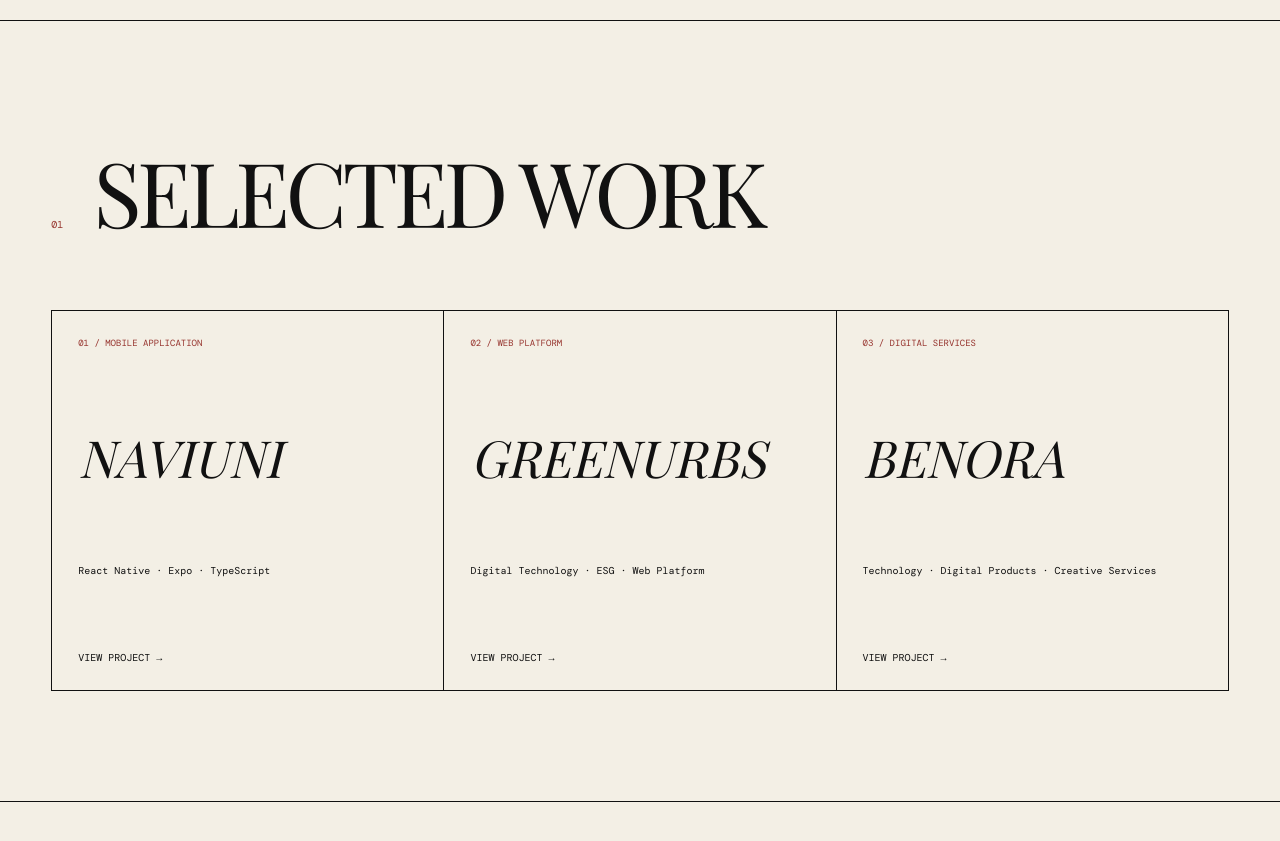
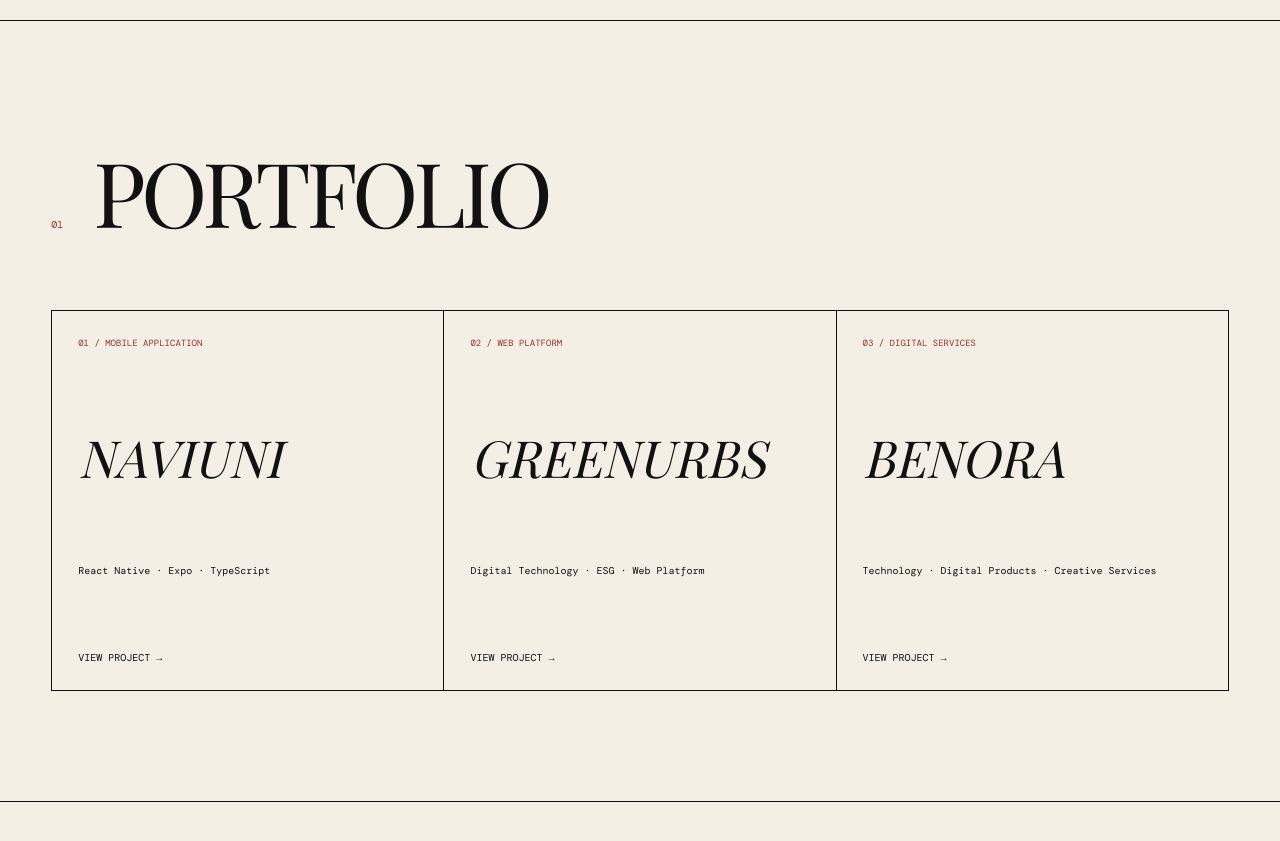
Before and after one commit to bensuozdemir11/Personal-Website-next.js, a Next.js app: page / in a window 1280 px wide. Shown: the part 780-1621 px from the top of the page. Built offline with nearby package versions, Linux system fonts and the light colour scheme; a web font is replaced by a local one.

Commit message:
Update page.tsx

```diff
--- a/app/page.tsx
+++ b/app/page.tsx
@@ -43,9 +43,9 @@ export default function Home() {
 
       <section id="work" className="work-preview">
         <div className="section-heading">
-          <span>01</span>
-          <h2>SELECTED WORK</h2>
-        </div>
+  <span>01</span>
+  <h2>PORTFOLIO</h2>
+</div>
 
         <div className="project-grid">
           <article className="project-card">
```
